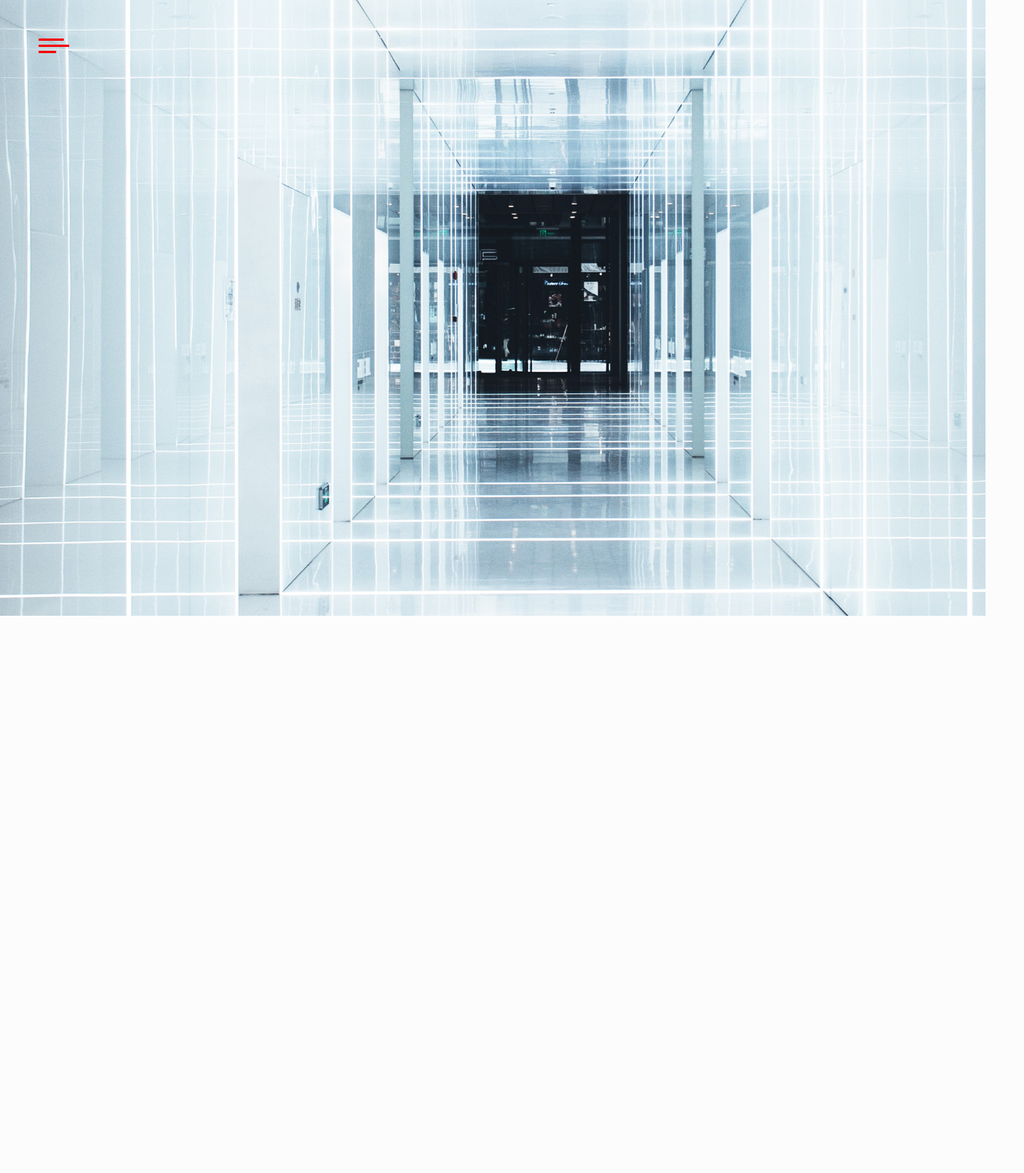
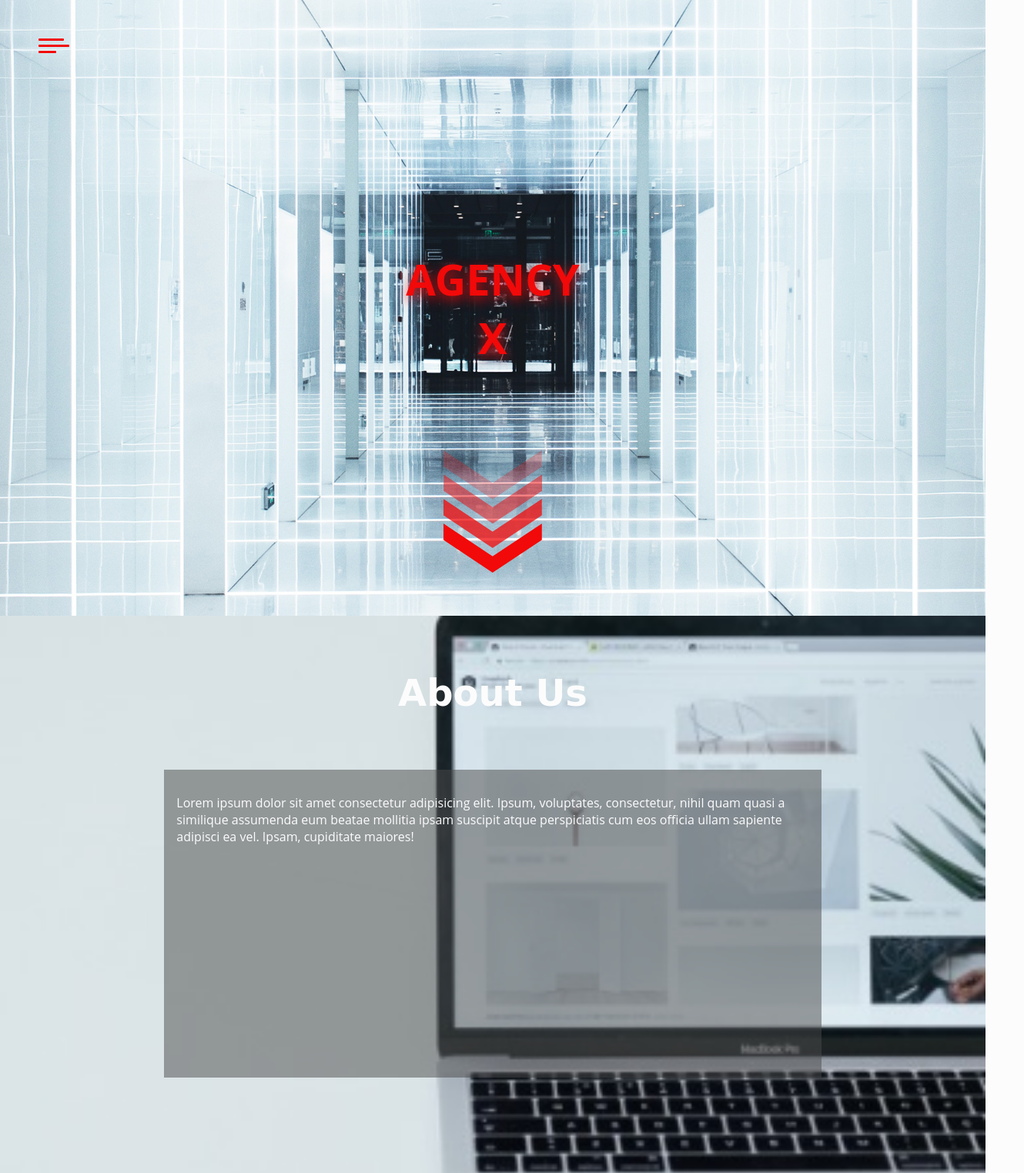
Before and after one commit to danifdantas/AgencyX, a website: page index.html in a window 1280 px wide. Shown: the top 1524 px of the page at 77% size, 1330 px wide, since content can reach past the window. Before the commit the page ends 800 px from the top, so only its background shows below. Drawn offline with Linux system fonts and the light colour scheme.

Commit message:
images added, about page html, css

```diff
--- a/index.html
+++ b/index.html
@@ -4,6 +4,7 @@
 	<meta charset="UTF-8">
   <meta name="viewport" content="width=device-width, initial-scale=1.0">
   <script defer src="https://use.fontawesome.com/releases/v5.3.1/js/all.js" integrity="sha384-kW+oWsYx3YpxvjtZjFXqazFpA7UP/MbiY4jvs+RWZo2+N94PFZ36T6TFkc9O3qoB" crossorigin="anonymous"></script>
+  <link href="https://fonts.googleapis.com/css?family=Dancing+Script:7007%COpen+Sans:300i,400,600" rel="stylesheet">
   <link rel="stylesheet" href="css/main.css">
   <title>Agency X</title>
 
@@ -12,8 +13,9 @@
 <body>
 <div class="wrapper"> <!-- Wrapper starts -->
 
-    <section class="home-container">
+    <section id="bg-img">
       <h1 class="hidden">Agency X Landing Page</h1>
+        <div id="home-container">
           <nav id="main-nav">
               <div id="menuToggle">
                   <input type="checkbox" />
@@ -21,16 +23,34 @@
                   <span class="hamburger line2"></span>
                   <span class="hamburger line3"></span>
             <ul id="menu">
-                <li><a href="#">Home</a></li>
-                <li><a href="#">About Us</a></li>
+                <!-- <li><a href="#"><object data="images/home-icon.svg" type="" class="icon"></object>Home</a></li> -->
+                <li><a href="#about-us">About Us <object data="images/about-icon.svg" type="" class="icon"></object></a></li>
                 <li><a href="#">Our Work</a></li>
                 <li><a href="#">Contact</a></li>
             </ul>
-
+            </div>  <!-- menuToggle end -->
           </nav>
+          <div id="logo-ctn">
+              <h1 class="logo">AGENCY</h1>
+              <h1 class="logo x">X</h1>
+          </div>
+          <div class="arrow-btn-ctn">
+            <a id="arrow-btn" href="#"><img src="images/arrow-btn.svg" alt="down arrow button"></a>
+        </div>
+        </div>   <!-- home-container end -->
 
       </section>
-    </div>
+      <section id="about-us">
+        <h1 class="page-title">About Us</h1>
+        <div class="about-text">
+          <p>Lorem ipsum dolor sit amet consectetur adipisicing elit.
+            Ipsum, voluptates, consectetur, nihil quam quasi a similique assumenda
+            eum beatae mollitia ipsam suscipit atque perspiciatis cum eos officia
+            ullam sapiente adipisci ea vel.
+            Ipsam, cupiditate maiores!</p>
+        </div>
+      </section>
+
 
     </div> <!-- Wrapper ends -->
 
@@ -39,6 +59,6 @@
 
   <!-- javascript includes -->
 
-  <script src="js/main.js"></script>
+  <!-- <script src="js/main.js"></script> -->
 </body>
 </html>
--- a/sass/_vars.scss
+++ b/sass/_vars.scss
@@ -3,11 +3,16 @@
 // main colors
 $body-bg-color: #FCFCFC;
 $primary-color: #F20909;
-$bg-alpha: rgba(206, 206, 206, 0.5);
+$bg-alpha: rgba(74, 74, 75, 0.5);
+
+//Fonts
+$main-font: 'Open Sans', sans-serif;
+$title-font:'Dancing Script', cursive;
 
 //effects
-// $blur:"-webkit-filter: blur(5px);
-// -moz-filter: blur(5px);
-// -o-filter: blur(5px);
-// -ms-filter: blur(5px);
-// filter: blur(5px);"
+$blur:"-webkit-filter: blur(5px);
+-moz-filter: blur(5px);
+-o-filter: blur(5px);
+-ms-filter: blur(5px);
+filter: blur(5px)";
+$logo-shadow: 0px 5px 15px rgba(242,9,9,0.8);
--- a/sass/main.scss
+++ b/sass/main.scss
@@ -8,7 +8,7 @@ body{
     background-color:$body-bg-color;
     padding: 0;
     margin: 0;
-    font-family: 'Helvetica Neue', Helvetica, sans-serif;
+    font-family: $main-font;
 }
 .hidden {
     display: none;
@@ -17,29 +17,29 @@ body{
     display: grid;
     grid-gap: 20px;
 }
-.home-container {
-    background: url('../images/landing-pg-bg@2x.jpg');
+// ________________________________Landing Pg
+#bg-img {
+    background: url('../images/bg_mobile.jpg');
     background-size:cover;
     background-repeat: no-repeat;
+    background-position: center;
     height: 100vh;
-    width: 100%;
+    // width: 100%;
+}
+#home-container {
+  width: 100%;
+  height: 100%;
+  display: grid;
+  grid-template-columns: repeat(3, 1fr);
+  grid-template-rows: repeat(3, 1fr);
 }
 
-@media screen and (min-width: 750px){
-    .home-container {
-        background: url('../images/bg_desktop.jpg');
-        background-size:cover;
-        background-repeat: no-repeat;
-        height: 100vh;
-
-
-    }
-}
 // ___________________________Nav Styles
 #main-nav a {
     text-decoration: none;
     color: #232323;
     transition: color 0.3s ease;
+
 }
 
 #main-nav a:hover
@@ -49,7 +49,8 @@ body{
 #menuToggle
 {
   display: block;
-  position: relative;
+  // position: relative;
+  position: fixed;
   top: 50px;
   left: 50px;
   z-index: 1;
@@ -129,13 +130,95 @@ body{
   transform: translate(-100%, 0);
   transition: transform 0.5s cubic-bezier(0.77,0.2,0.05,1.0);
 }
+.icon {
+  width: 12%;
+  padding-left: 10px;
+}
 #menu li
 {
   padding: 10px 0;
   font-size: 22px;
+  border-bottom: 1px solid black;
+  // display: flex;
+  // align-items: center;
 }
 #menuToggle input:checked ~ ul
 {
   transform: none;
 }
 //___________________________ Nav  styles end
+
+// __________________________Logo Styles
+#logo-ctn {
+  margin:0 auto;
+  grid-column: 2 / 3;
+  grid-row: 2 / 3;
+  display: flex;
+  flex-direction: column;
+  justify-content: center;
+
+}
+#logo-ctn h1 {
+  margin:0 auto;
+}
+.logo{
+  // padding-top: 50%;
+  color: $primary-color;
+  font-size: 2.5rem;
+  text-shadow: $logo-shadow;
+}
+
+// _______________________________Logo Styles End
+
+.arrow-btn-ctn {
+  // margin:0 auto;
+  width: 30%;
+  place-self:center center;
+  grid-column: 2 / 3;
+  grid-row: 3 / 3;
+}
+
+@media screen and (min-width: 750px){
+    #bg-img {
+        background: url('../images/bg_desktop.jpg');
+        background-size:cover;
+        background-repeat: no-repeat;
+        background-position: center;
+        height: 100vh;
+    }
+    .logo{
+       font-size: 3.5rem;
+    }
+}
+
+// _____________________________About Us Pg
+#about-us {
+      background: url('../images/about-bg-mobile.jpg');
+      background-size:cover;
+      background-repeat: no-repeat;
+      background-position: center;
+      height: 100vh;
+       margin-top: -20px;
+       display: grid;
+       grid-template-columns: 0.5fr 2fr 0.5fr;
+       grid-template-rows: 0.5fr 1fr 0.5fr;
+       filter:$blur;
+}
+.page-title{
+  grid-column: 2 / 3;
+  place-self:center center;
+  font-family: $title-font;
+  font-size: 3rem;
+  color: $body-bg-color;
+}
+.about-text{
+  grid-column: 2 / 3;
+  grid-row: 2 / 3;
+  background-color: $bg-alpha;
+  padding: 1em;
+  filter:$blur;
+}
+.about-text p {
+  color: $body-bg-color;
+
+}
```
Also changed, not shown: css/main.css, gulp.js (added), images/about-bg-mobile.jpg (added), images/about-bg-mobile@2x.jpg (added), images/about-icon.svg (added), images/agencyx_logo.svg (renamed from images/AGENCY X.svg), images/bg_mobile.jpg (renamed from images/landing-pg-bg@2x.jpg), images/contact-icon.svg (added), images/home-icon.svg (added), images/our-work-icon.svg (added), js/main.js (added), 2 other files.
